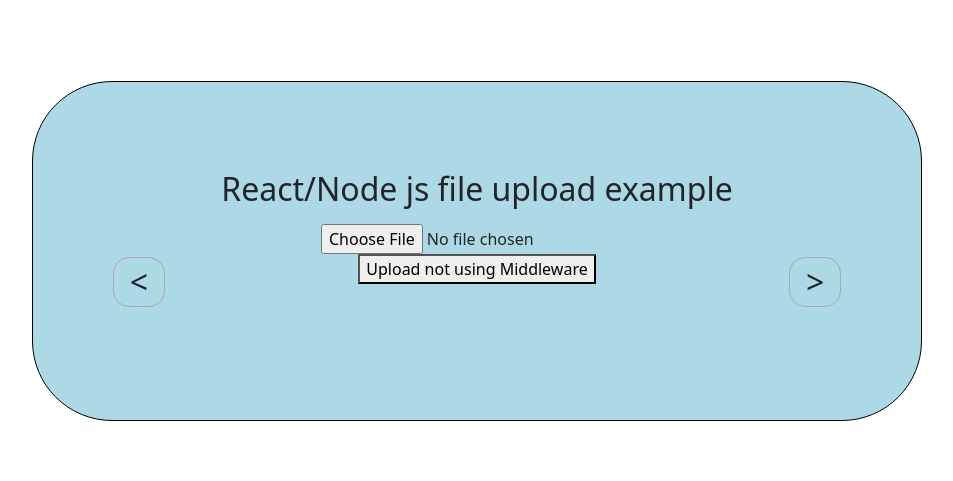
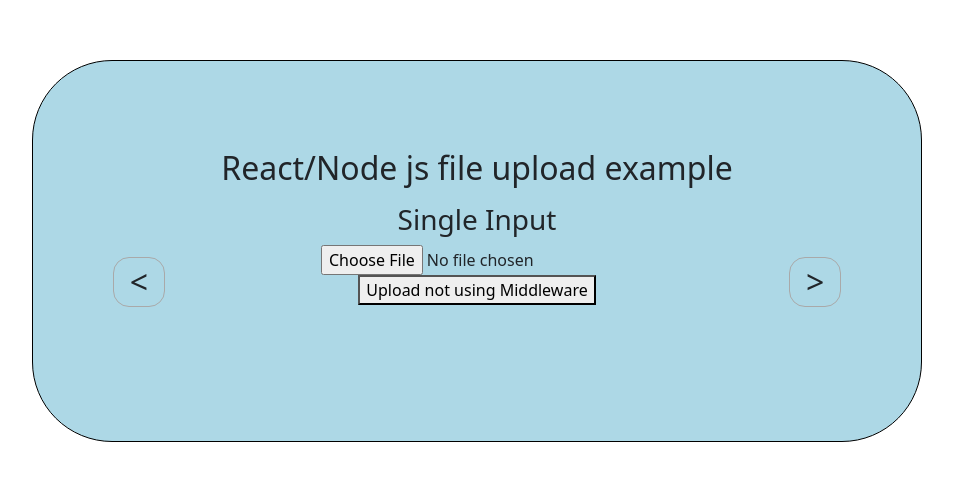
Before and after one commit to Chip-L/image-upload-tutorial, a React (Create React App) app in the folder client/: page / in a window 1280 px wide. Shown: the part 149-630 px from the top of the page, without its empty margins (163-1116 px from the left). Built offline with nearby package versions, Linux system fonts and the light colour scheme.

Commit message:
added titles to the screens

```diff
--- a/client/src/app/screens/MultiUpload.tsx
+++ b/client/src/app/screens/MultiUpload.tsx
@@ -2,7 +2,6 @@
 import doFetch from "../utils/doFetch";
 import ImagePreview from "../components/ImagePreview";
 import Carousel from "../components/Carousel";
-// import "./FileUpload.css";
 
 function MultiUpload() {
   const [files, setFiles] = useState<File[]>();
@@ -75,6 +74,7 @@
 
   return (
     <div className="myCard">
+      <h3>Multiple Inputs</h3>
       <input
         type="file"
         name="image"
--- a/client/src/app/screens/SingleUpload.tsx
+++ b/client/src/app/screens/SingleUpload.tsx
@@ -70,6 +70,7 @@
 
   return (
     <div className="myCard">
+      <h3>Single Input</h3>
       <input
         type="file"
         name="image"
```
